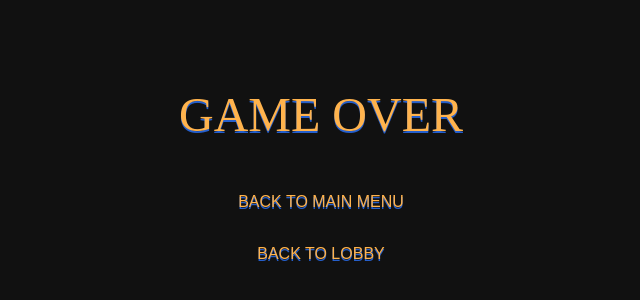
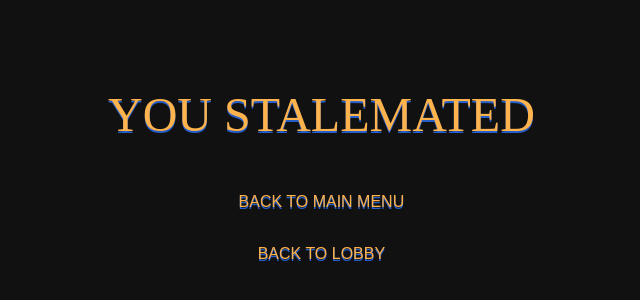
Before and after one commit to Bombachicky/Chess-10, a React (Vite) app in the folder chess-10/: page /game-over in a window 1280 px wide. Shown: the part 222-522 px from the top of the page, without its empty margins (319-959 px from the left). Built offline with nearby package versions, Linux system fonts and the light colour scheme.

Commit message:
add game over messages

```diff
--- a/chess-10/src/chess-controller.ts
+++ b/chess-10/src/chess-controller.ts
@@ -70,6 +70,18 @@ export class ChessController{
         result.board = this.board.map(x => [...x]);
         result.lastPath = [...this.lastPath];
         return result;
+    }
+    hasMovesAvailable(white: boolean) {
+        for(let i = 0;i<8;i++){
+            for(let j = 0;j<8;j++){
+                let checking: Point = [i,j];
+                if(this.isWhite(checking) !== white)continue;
+                let possMoves: Move[] = this.getMoves(checking);
+                if (possMoves.length > 0)
+                    return true;
+            }
+        }
+        return false;
     }
     getMoves(curr: Point): Move[] {
         console.log(curr);
--- a/chess-10/src/components/GameOver.tsx
+++ b/chess-10/src/components/GameOver.tsx
@@ -35,6 +35,12 @@ const GameOverContainer = styled.div`
   }
 `;
 
+let gameOverState: "stalemate" | "you-won" | "you-lost" = "stalemate";
+
+export function setGameOverState(state: "stalemate" | "you-won" | "you-lost") {
+  gameOverState = state;
+}
+
 const GameOver = () => {
     const history = useHistory();
 
@@ -51,7 +57,11 @@ const GameOver = () => {
       <GameOverContainer>
 
         <div className = "flex flex-col gap-y-6">
-        <h1>Game Over</h1>
+        <h1>{
+          gameOverState === "stalemate" ? "You stalemated"
+          : gameOverState === "you-won" ? "You won"
+          : "You lost"
+        }</h1>
             <span className="hover:cursor-pointer" onClick={navigateToMainMenu}>Back to Main Menu</span>
             <span className="hover:cursor-pointer" onClick={navigateToLobby}>Back to Lobby</span>
         </div>
--- a/chess-10/src/renderer/index.ts
+++ b/chess-10/src/renderer/index.ts
@@ -3,6 +3,8 @@ import { loadAudioBuffer, loadOBJ } from "./assets";
 import { ChessController, Point } from "../chess-controller";
 import PieceSelect  from "../components/PieceSelect";
 import { connection, setDataCallback } from "../connection";
+import { history } from "../components/Username";
+import { setGameOverState } from "../components/GameOver";
 
 const SQUARE_SIZE = 5.64633;
 const BOARD_SIZE = 8;
@@ -405,6 +407,28 @@ export class Renderer {
 		this.controller.board[piece.position[0]][piece.position[1]] = piece.mtl === "white.mtl" // bruh
 			? unitOnBoard.toLowerCase()
 			: unitOnBoard.toUpperCase();
+		this.checkGameOver();
+	}
+
+	checkGameOver() {
+		const currentTurn = this.controller.me === "white"
+			? this.controller.myTurn
+			: !this.controller.myTurn;
+		if (
+			!this.controller.hasMovesAvailable(currentTurn)
+		) {
+			if (this.controller.inCheck(this.controller.me === "white")) {
+				setGameOverState("you-lost");
+			}
+			else if (this.controller.inCheck(this.controller.me !== "white")) {
+				setGameOverState("you-won");
+			}
+			else {
+				setGameOverState("stalemate");
+			}
+
+			history.push("/game-over");
+		}
 	}
 
 	doMove(from: Point, to: Point | undefined, legal: boolean): boolean {
@@ -448,6 +472,8 @@ export class Renderer {
 			success = true;
 			this.controller.myTurn = !this.controller.myTurn;
 		}
+
+		this.checkGameOver();
 
 		const [i, j] = piece.position;
 		const offset = -SQUARE_SIZE / 2 * (BOARD_SIZE - 1);
```
